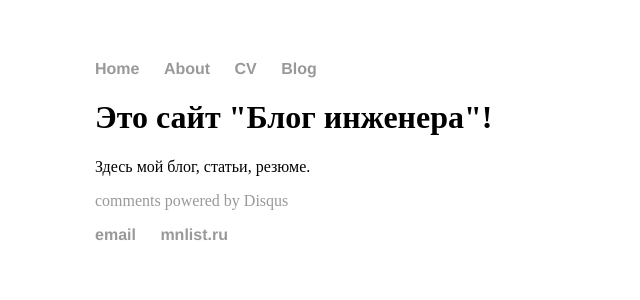
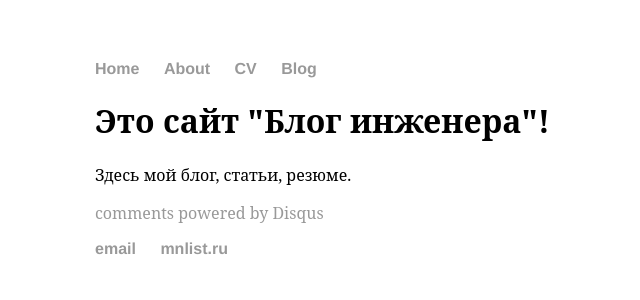
Before and after one commit to kiselevmv/kiselevmv.github.io, a Jekyll site: the page built from index.html, in a window 1280 px wide. Shown: the top 300 px of the page, without its empty margins (97-737 px from the left). Built offline with Jekyll 4.4.1, drawn with Linux system fonts in a browser that asks for light colours; the list of posts is cut into pages by our own code; comment, search, counter and statistics services are not loaded.

Commit message:
Update main.css

```diff
--- a/css/main.css
+++ b/css/main.css
@@ -4,7 +4,7 @@ body {
 }
 
 .container {
-    font: 12pt 'Sans-Serif';
+    font: 12pt 'Serif';
 }
 
 nav ul, footer ul {
```
